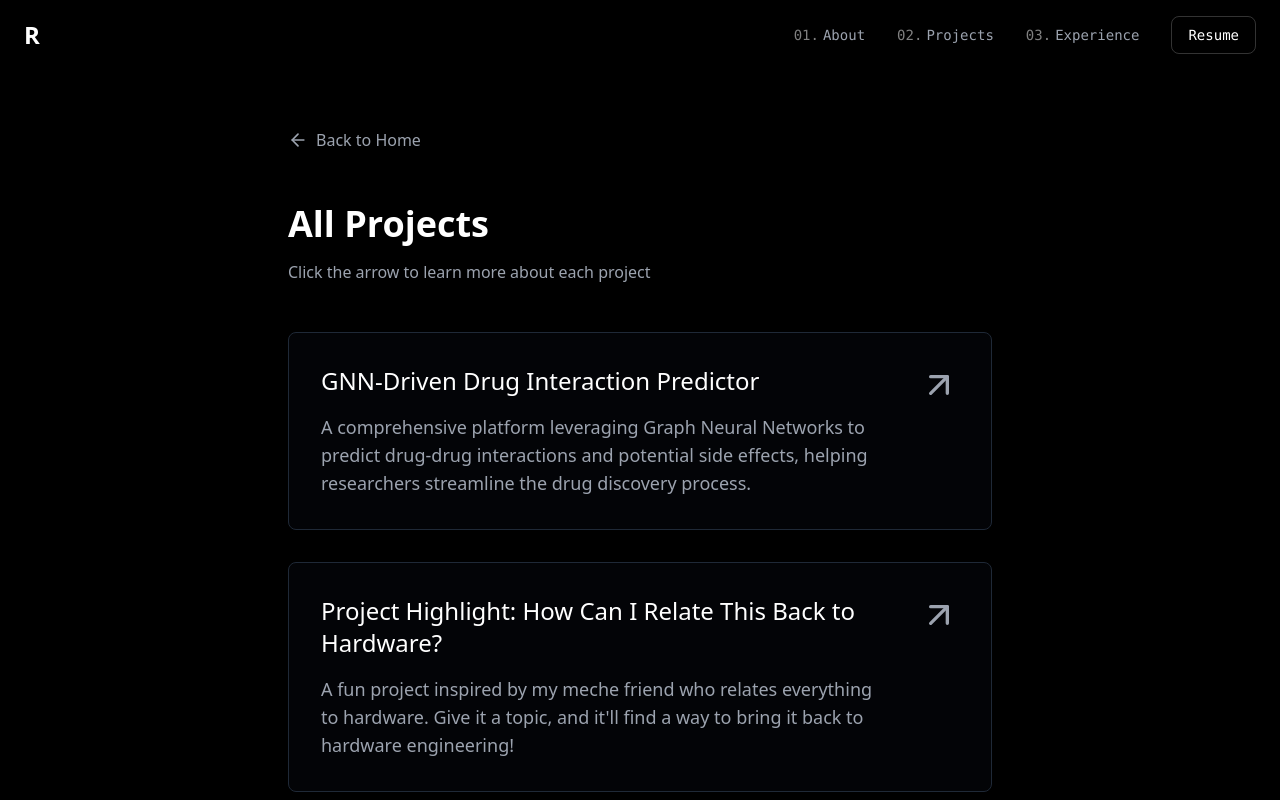
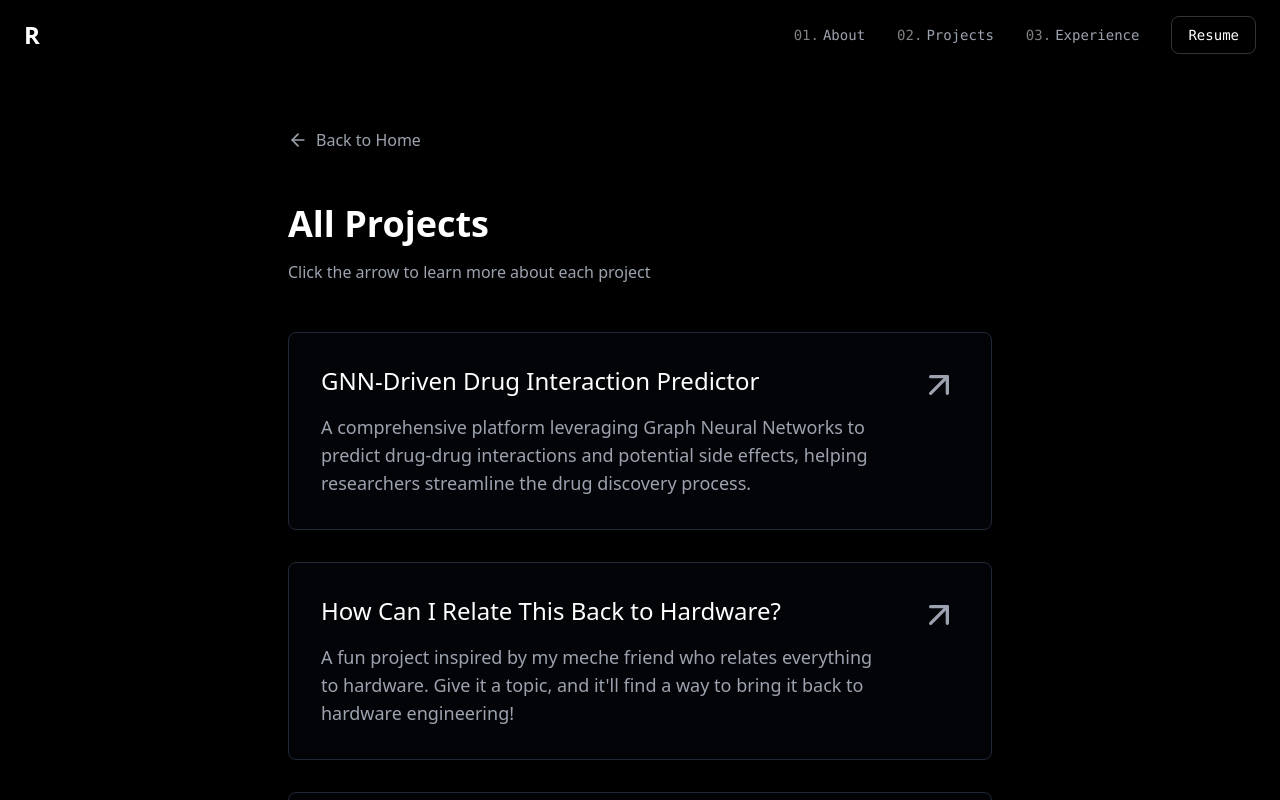
Before and after one commit to rverma6/updated-pp, a React (Create React App) app: page /projects in a window 1280 px wide. Shown: the top 800 px of the page. Built offline with nearby package versions, Linux system fonts and the light colour scheme; a web font is replaced by a local one.

Commit message:
project descriptions updated

```diff
--- a/src/components/Projects.js
+++ b/src/components/Projects.js
@@ -12,7 +12,7 @@ export const allProjects = [
     link: "https://github.com/rverma6/drug-interaction-gnn.git"
   },
   {
-    name: "Project Highlight: How Can I Relate This Back to Hardware?",
+    name: "How Can I Relate This Back to Hardware?",
     description: "A fun project inspired by my meche friend who relates everything to hardware. Give it a topic, and it'll find a way to bring it back to hardware engineering!",
     longDescription: "Created an entertaining AI-powered application that mimics my mechanical engineering friend's unique ability to connect any topic back to hardware engineering. Users can input any subject, and the system generates creative, often humorous explanations drawing parallels to mechanical engineering concepts and hardware design principles.",
     technologies: ["Python", "OpenAI API", "Flask", "React", "MongoDB", "Docker"],
```
